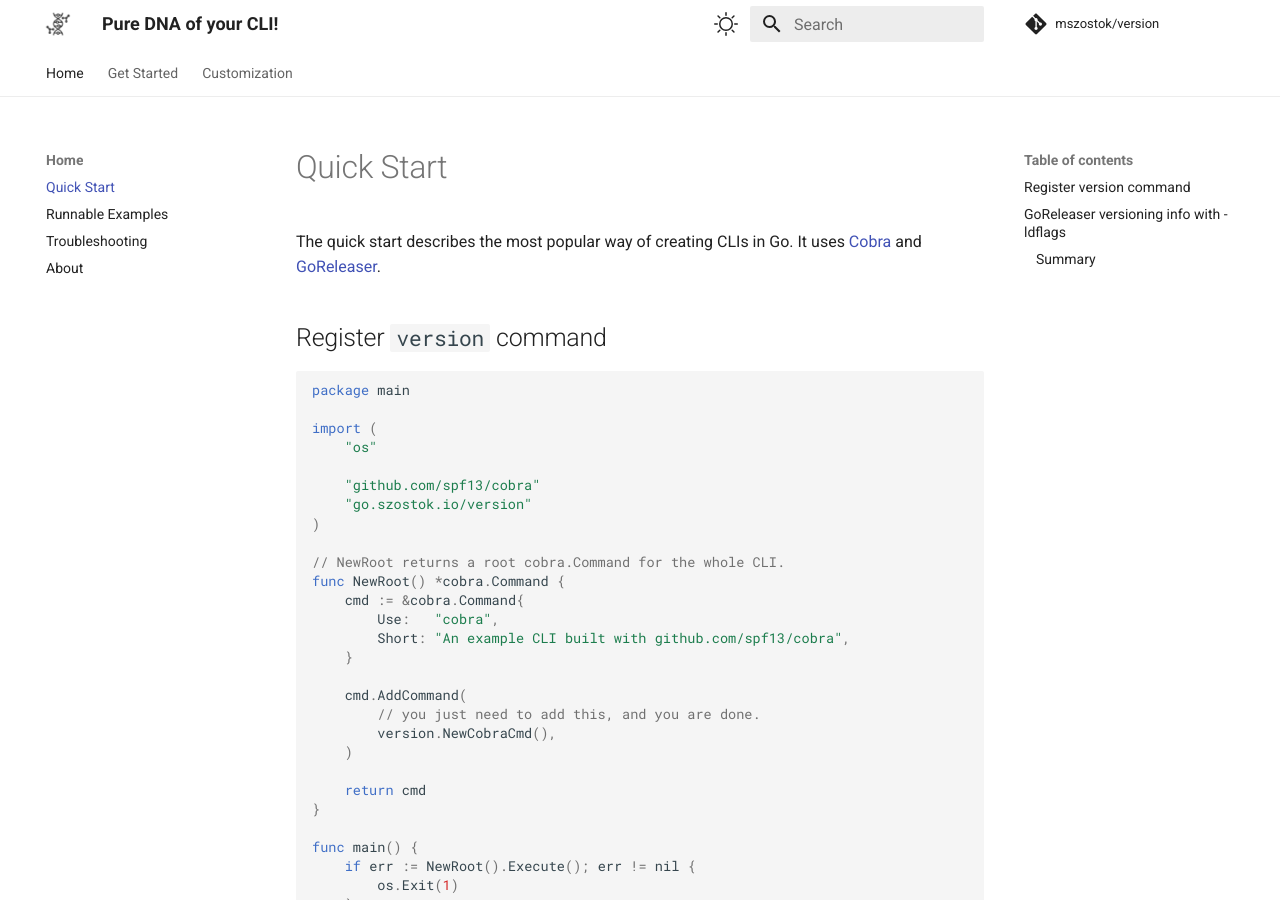
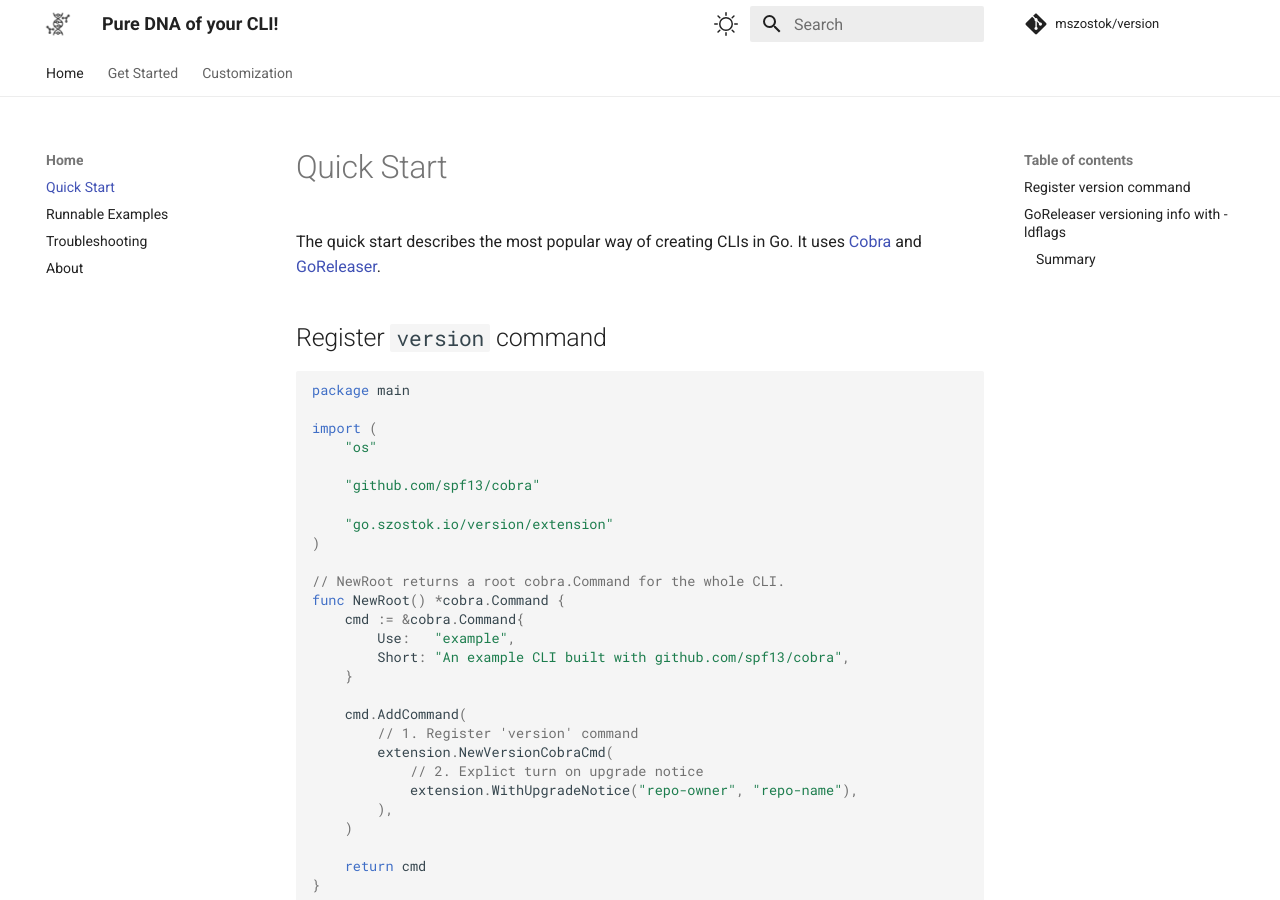
Before and after one commit to mszostok/version, an MkDocs documentation site: the page built from docs/quick-start.md, in a window 1280 px wide and 900 px high. Built offline with MkDocs 1.6.1 and Material for MkDocs 9.7.7, drawn with Linux system fonts in a browser that asks for light colours; comment, search, counter and statistics services are not loaded; some of the changed text lies outside the part shown.

Commit message:
Add draft description of areas

```diff
--- a/docs/quick-start.md
+++ b/docs/quick-start.md
@@ -11,19 +11,23 @@ import (
 	"os"
 
 	"github.com/spf13/cobra"
-	"go.szostok.io/version"
+
+	"go.szostok.io/version/extension"
 )
 
 // NewRoot returns a root cobra.Command for the whole CLI.
 func NewRoot() *cobra.Command {
 	cmd := &cobra.Command{
-		Use:   "cobra",
+		Use:   "example",
 		Short: "An example CLI built with github.com/spf13/cobra",
 	}
 
 	cmd.AddCommand(
-		// you just need to add this, and you are done.
-		version.NewCobraCmd(),
+		// 1. Register 'version' command
+		extension.NewVersionCobraCmd(
+			// 2. Explict turn on upgrade notice
+			extension.WithUpgradeNotice("repo-owner", "repo-name"),
+		),
 	)
 
 	return cmd
@@ -38,7 +42,7 @@ func main() {
 
 In that way you get a fully working `<cli> version` command.
 
-![](assets/examples/screen-cobra-version.png)
+![](assets/examples/screen-upgrade-notice-cobra-version.png)
 ![](assets/examples/screen-cobra-version_-h.png)
 
 ## GoReleaser versioning info with `-ldflags`
@@ -61,6 +65,7 @@ As you saw, in a few seconds, you got a powerful `version` command! However, thi
 
 See the customization documentation for more guidelines on how to meet what you need. For example:
 
-- [usage examples](/get-started/usage)
-- [build options](/get-started/build-ldflags)
-- and [customization](/customization/)
+- [usage examples](./get-started/usage),
+- [build options](./get-started/build-ldflags),
+- [upgrade notice](./get-started/upgrade-notice.md) configuration,
+- and [customization](./customization/).
```
Also changed, not shown: README.md (+37 -2 lines).
